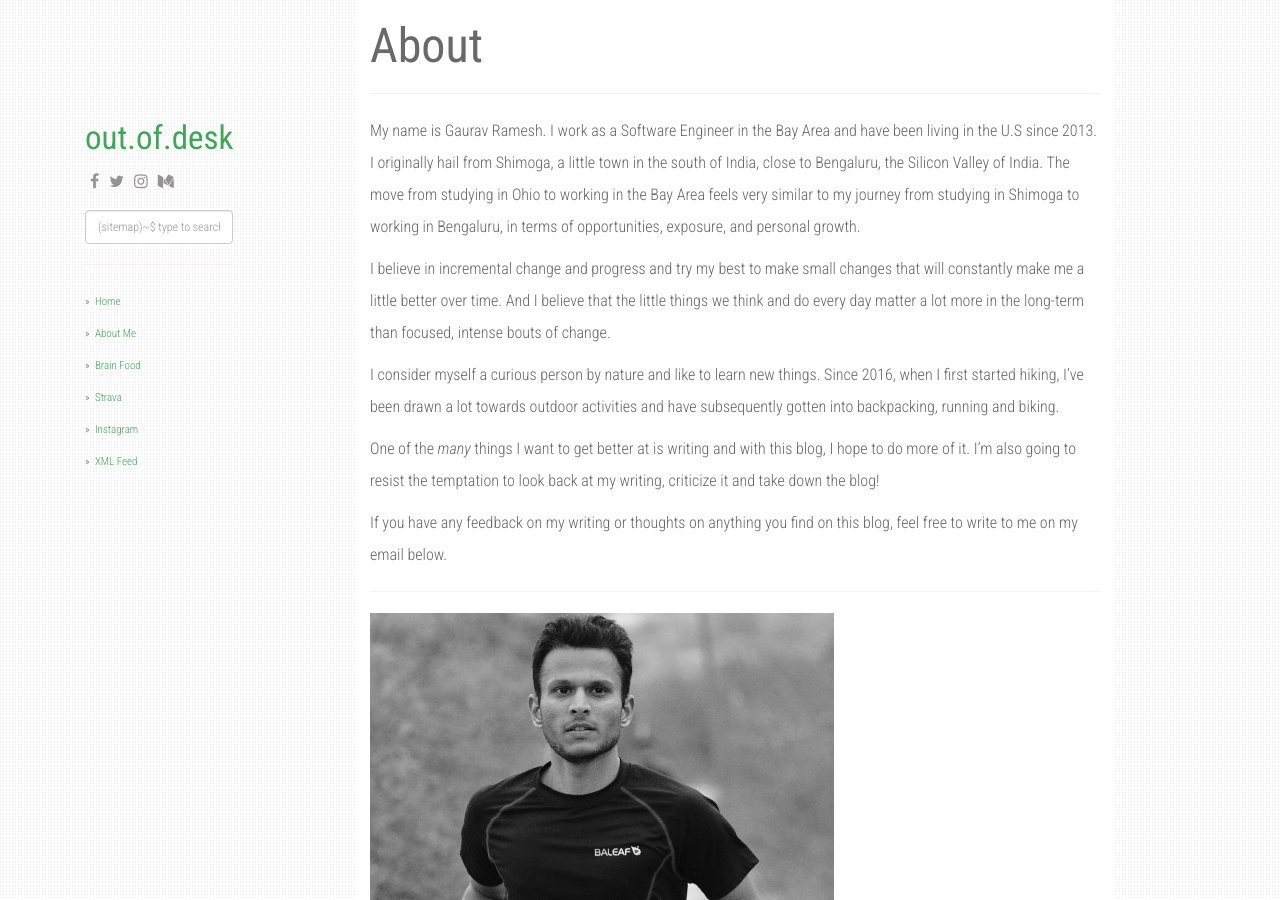
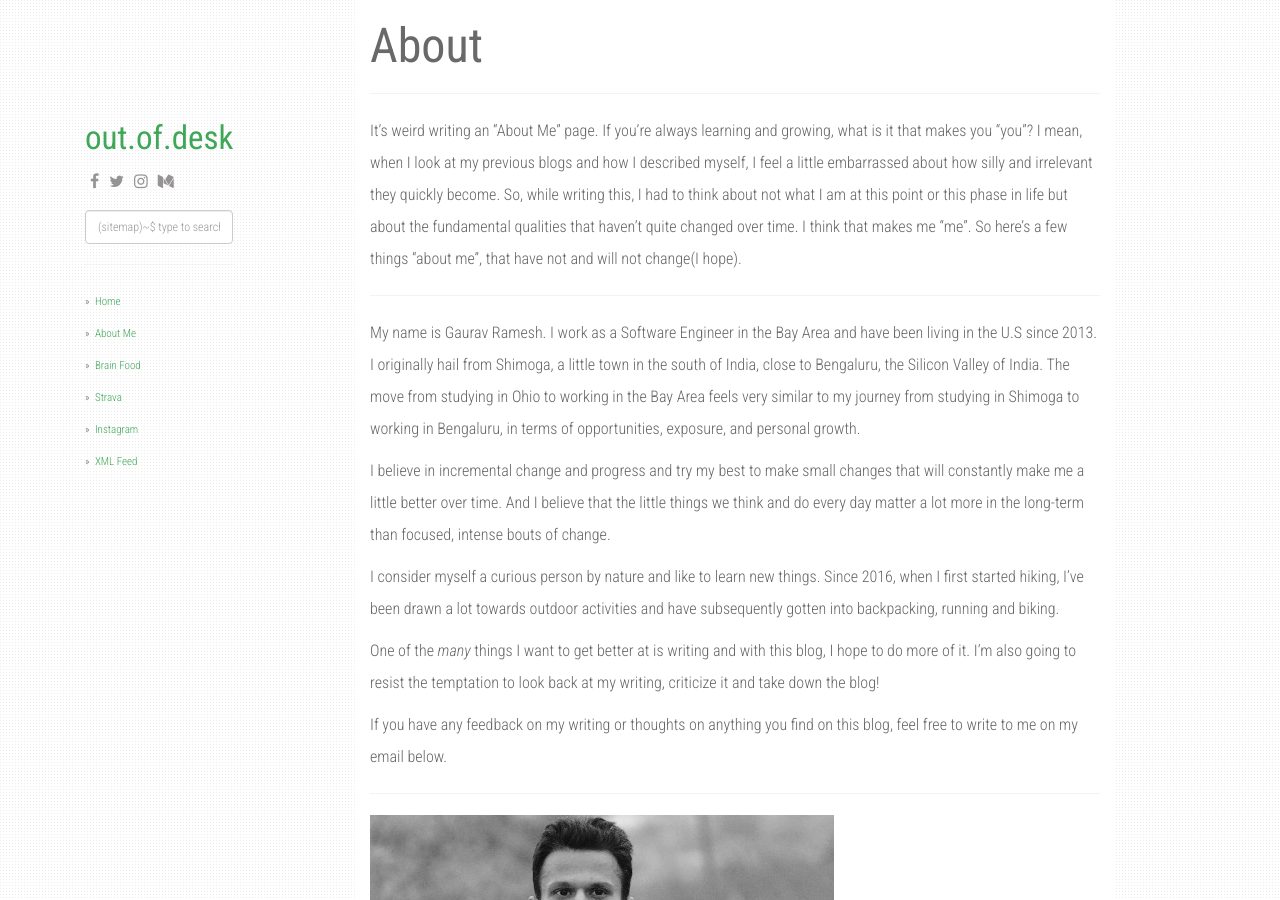
Before and after one commit to outofdesk/outofdesk.github.io, a Jekyll site: the page built from about.md, in a window 1280 px wide and 900 px high. Built offline with Jekyll 4.4.1, drawn with Linux system fonts in a browser that asks for light colours; nearby versions of some CDN libraries.

Commit message:
update about me

```diff
--- a/about.md
+++ b/about.md
@@ -3,6 +3,10 @@ layout: page
 title: About
 permalink: /about/
 ---
+It's weird writing an "About Me" page. If you're always learning and growing, what is it that makes you "you"? I mean, when I look at my previous blogs and how I described myself, I feel a little embarrassed about how silly and irrelevant they quickly become. So, while writing this, I had to think about not what I am at this point or this phase in life but about the fundamental qualities that haven't quite changed over time. I think that makes me "me". So here's a few things "about me", that have not and will not change(I hope).
+
+*****
+
 My name is Gaurav Ramesh. I work as a Software Engineer in the Bay Area and have been living in the U.S since 2013. I originally hail from Shimoga, a little town in the south of India, close to Bengaluru, the Silicon Valley of India. The move from studying in Ohio to working in the Bay Area feels very similar to my journey from studying in Shimoga to working in Bengaluru, in terms of opportunities, exposure, and personal growth.
 
 I believe in incremental change and progress and try my best to make small changes that will constantly make me a little better over time. And I believe that the little things we think and do every day matter a lot more in the long-term than focused, intense bouts of change.
```
Also changed, not shown: 3 other files.
